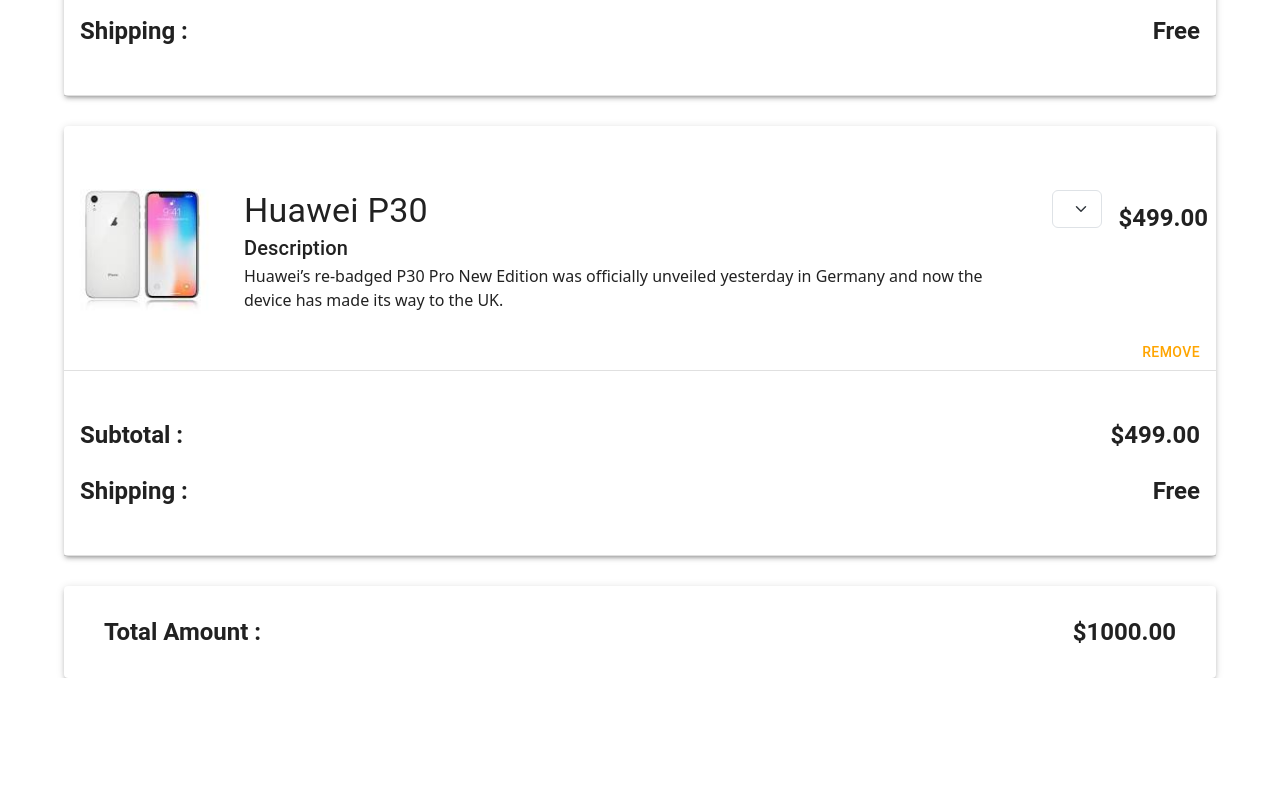
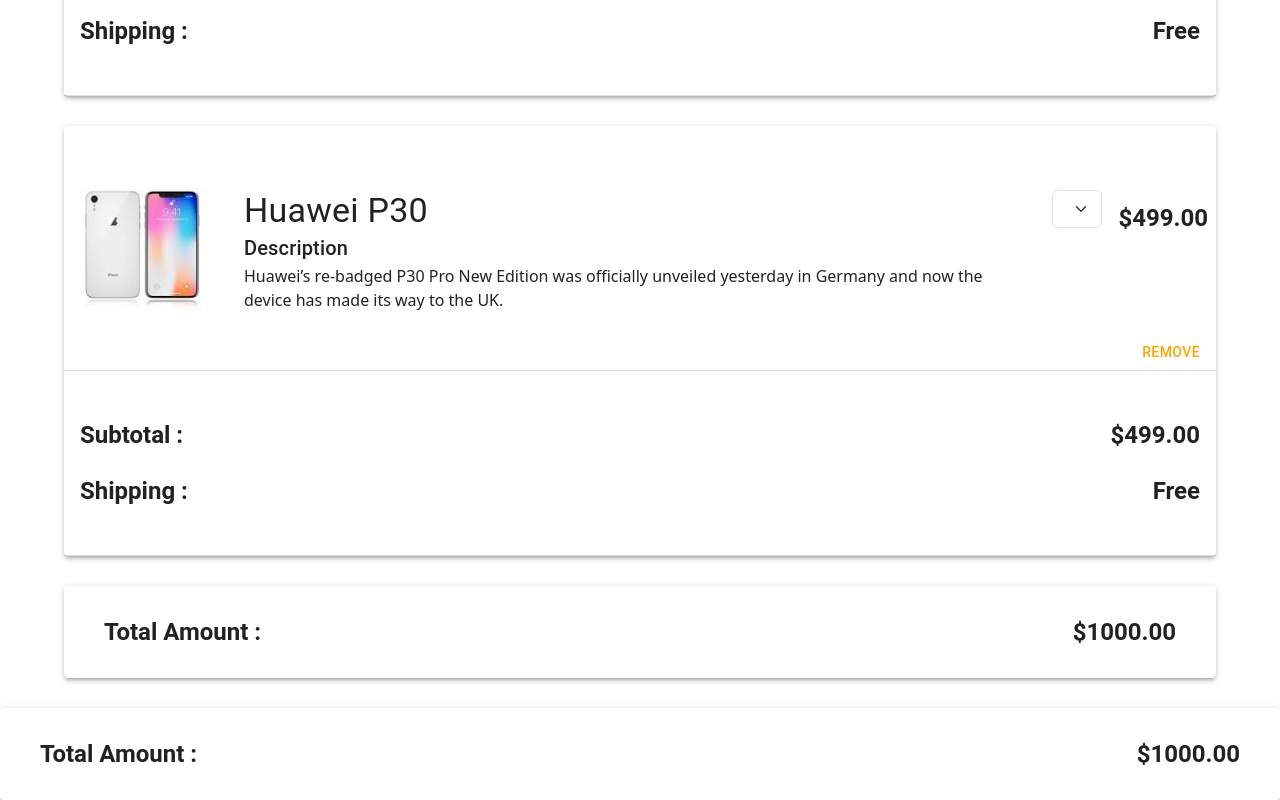
Before and after one commit to BalavigneshRajasekar/Product-cart-ByContextAPI, a React (Vite) app in the folder React-Cart-byContext/: page / in a window 1280 px wide. Shown: the part 1678-2478 px from the top of the page. Before the commit the page ends 2356 px from the top, so only its background shows below. Built offline with nearby package versions, Linux system fonts and the light colour scheme.

Commit message:
removed unused things

```diff
--- a/React-Cart-byContext/src/App.jsx
+++ b/React-Cart-byContext/src/App.jsx
@@ -3,12 +3,14 @@
 import "bootstrap/dist/css/bootstrap.min.css";
 import { DataProvider } from "./UserContext";
 import Card from "./Card";
+import TotalCart from "./TotalCart";
 
 function App() {
   return (
     <div className="App">
       <DataProvider>
         <Card></Card>
+        <TotalCart></TotalCart>
       </DataProvider>
     </div>
   );
```
